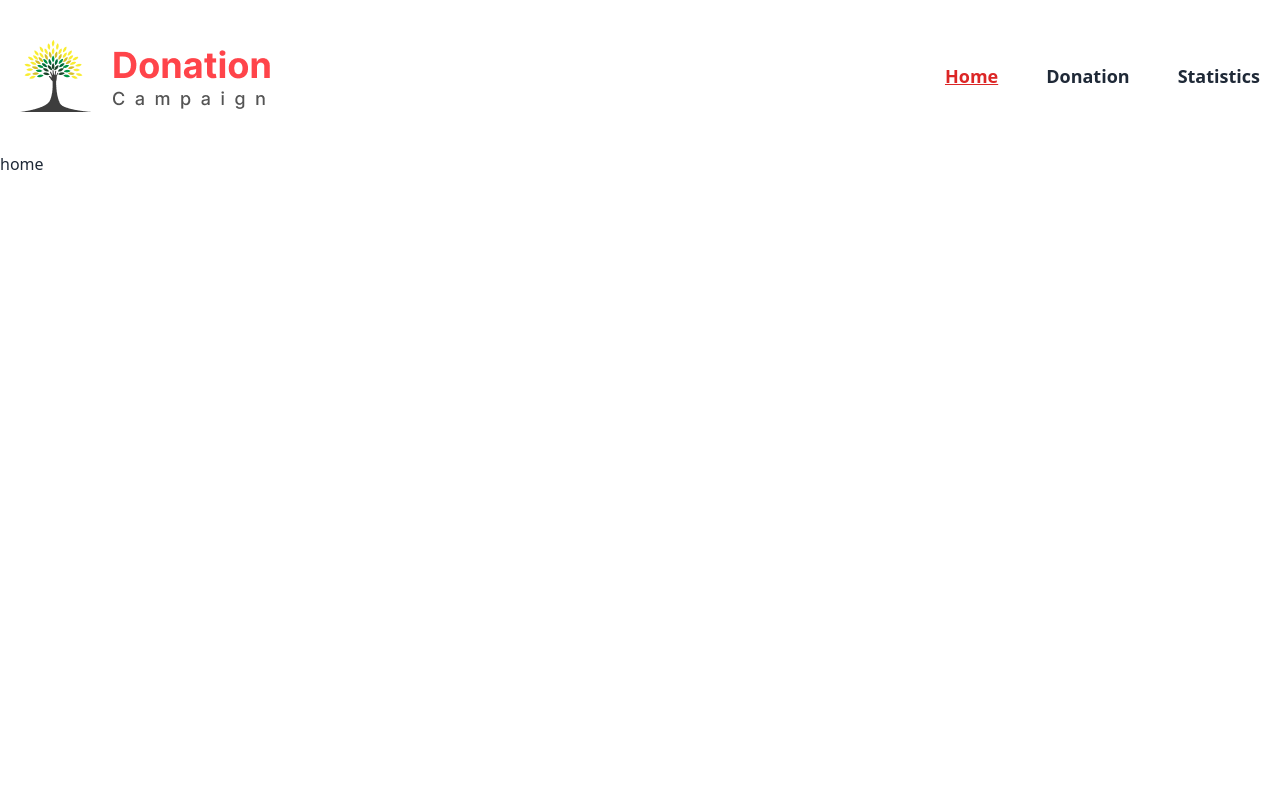
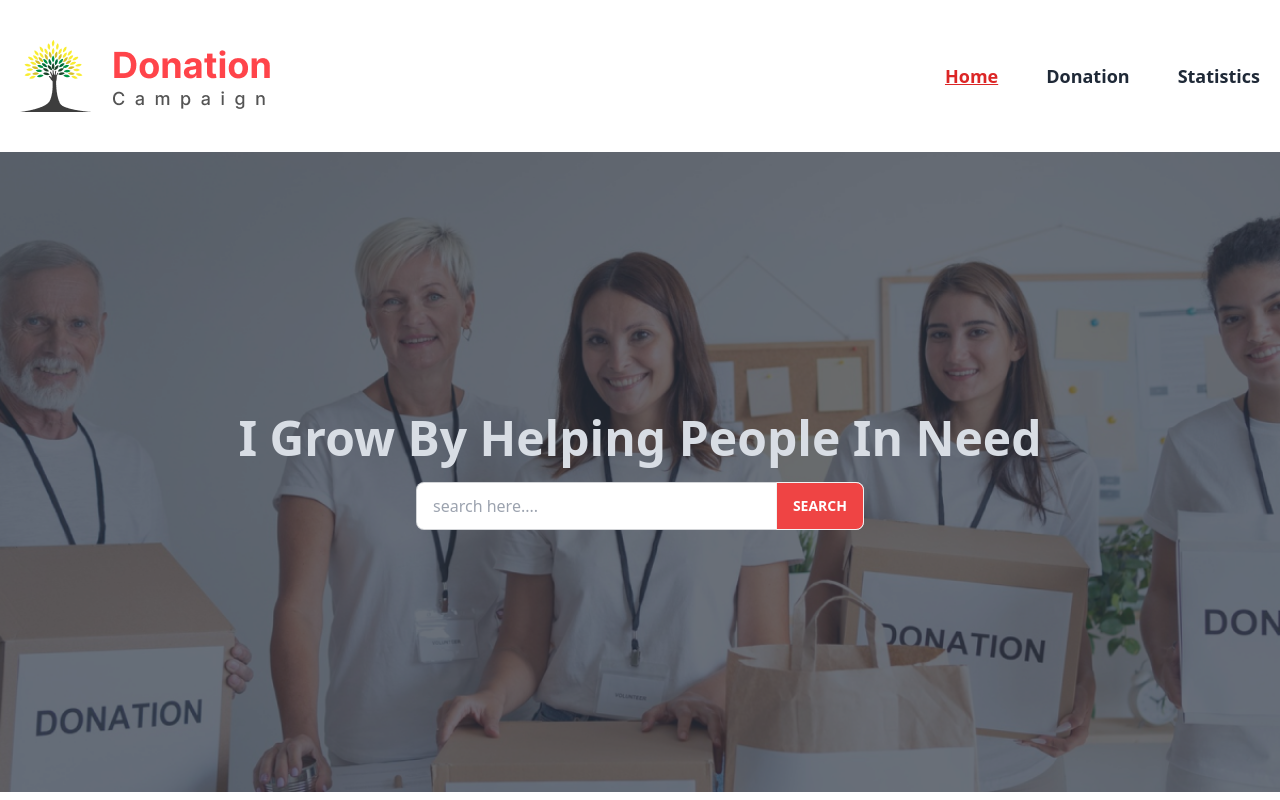
Before and after one commit to RawshanaraEity/donation-campaign, a React (Vite) app: page / in a window 1280 px wide. Built offline with nearby package versions, Linux system fonts and the light colour scheme.

Commit message:
added banner section

```diff
--- a/src/Header/Banner/Banner.jsx
+++ b/src/Header/Banner/Banner.jsx
@@ -1,11 +1,34 @@
-import React from 'react';
+import React from "react";
 
 const Banner = () => {
-    return (
-        <div>
-            banner
+  return (
+    <div>
+      <div
+        className="hero min-h-[80vh]"
+        style={{ backgroundImage: "url(/public/img/bg.png)" }}
+      >
+        <div className="hero-overlay bg-opacity-70"></div>
+        <div className="hero-content text-center text-neutral-content">
+          <div className="">
+            <h1 className="mb-5 text-5xl font-bold">
+              I Grow By Helping People In Need
+            </h1>
+
+            <div className="max-w-md mx-auto text-black relative">
+              <input
+                type="text"
+                placeholder="search here...."
+                className="input input-bordered w-full pr-16"
+              />
+              <button className="btn bg-red-500 text-white  absolute top-0 right-0 rounded-l-none">
+                Search
+              </button>
+            </div>
+            </div>
         </div>
-    );
+      </div>
+    </div>
+  );
 };
 
 export default Banner;
--- a/src/Pages/Home/Home.jsx
+++ b/src/Pages/Home/Home.jsx
@@ -1,9 +1,10 @@
 import React from 'react';
+import Banner from '../../Header/Banner/Banner';
 
 const Home = () => {
     return (
         <div>
-            home
+            <Banner></Banner>
         </div>
     );
 };
```
Also changed, not shown: public/img/bg.png (added).
